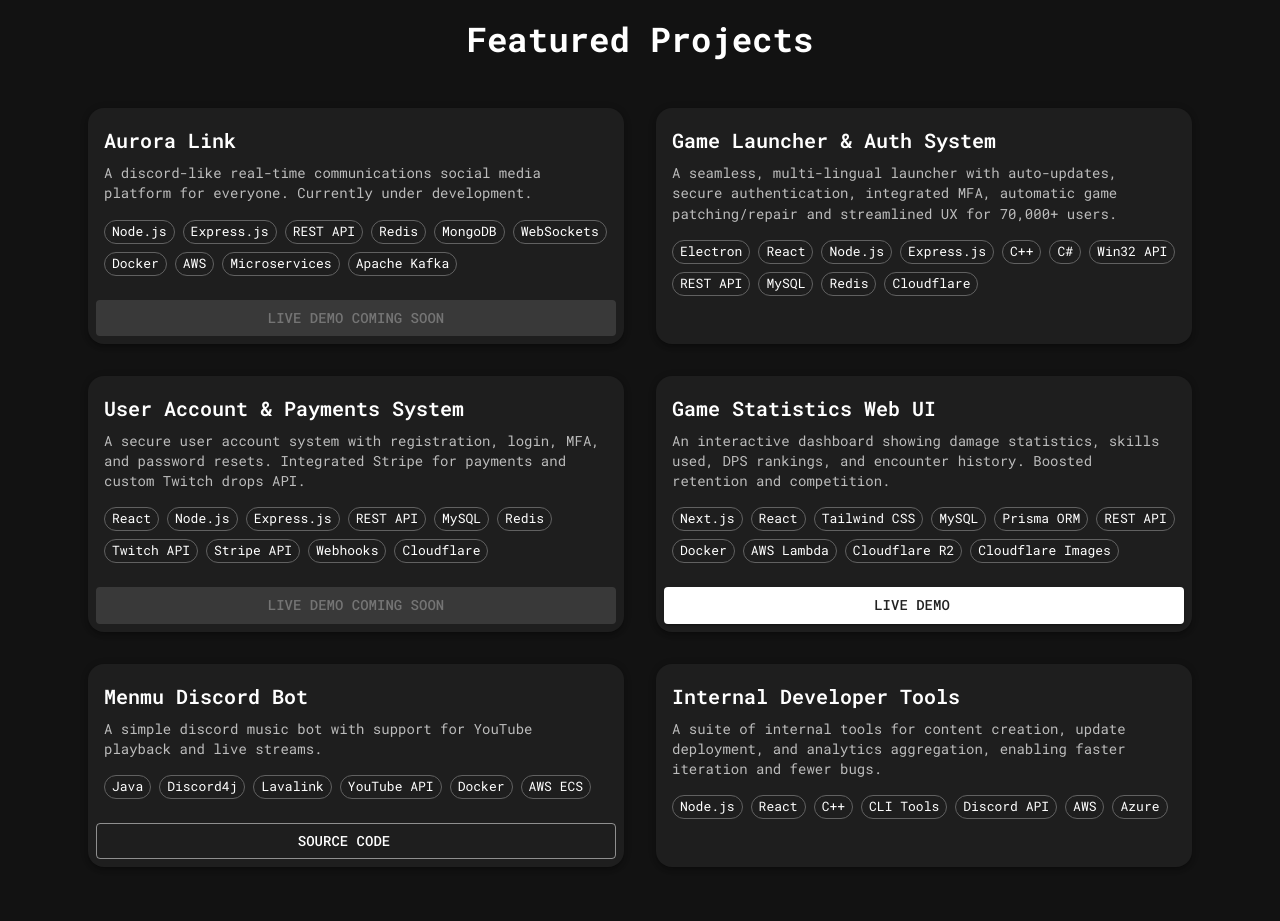
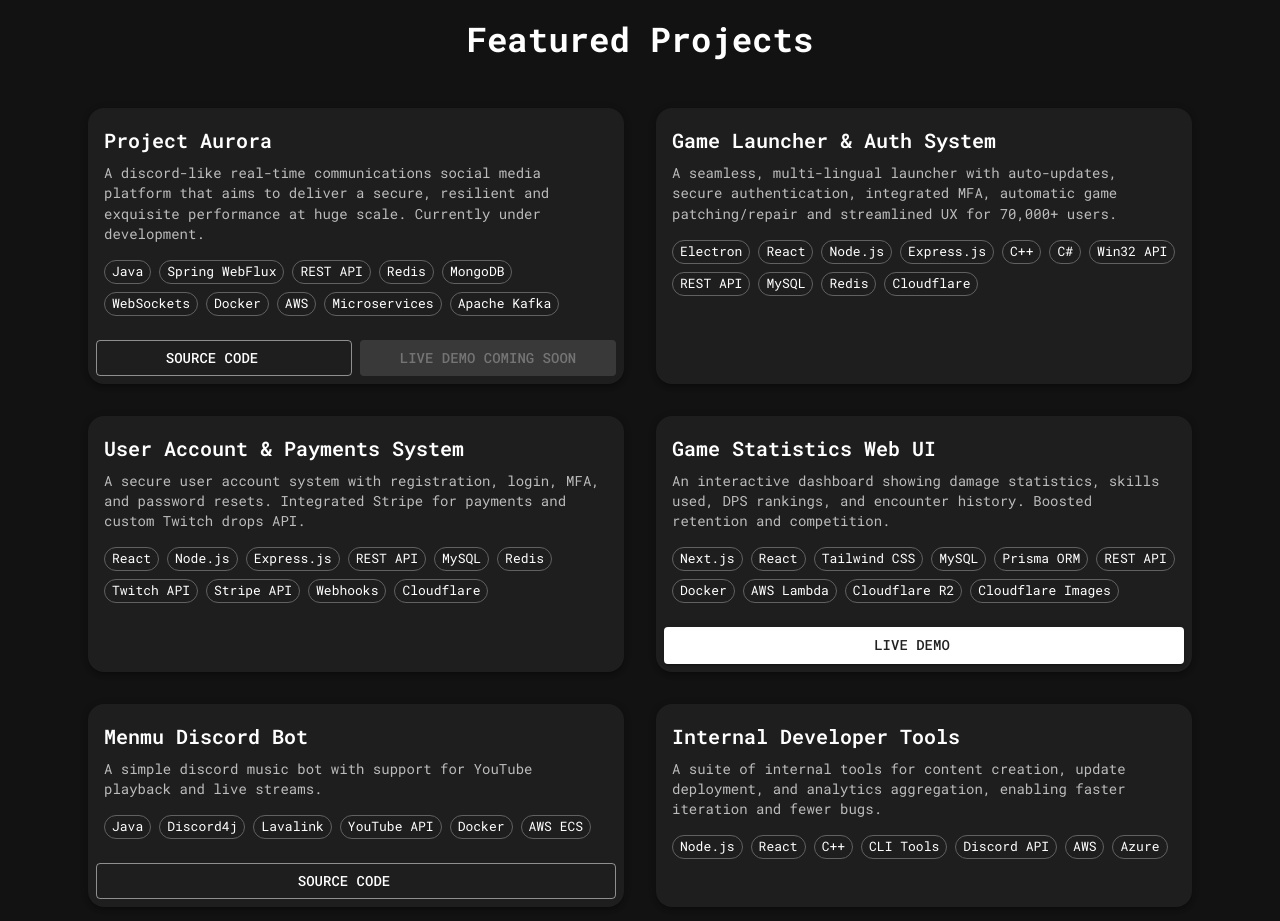
Before and after one commit to menmaa/menma-portfolio, a Next.js app: page / in a window 1280 px wide. Shown: the part 3300-4221 px from the top of the page. Built offline with nearby package versions, Linux system fonts and the light colour scheme; no server answers; some icons are missing; what @mui/material-nextjs would draw is missing.

Commit message:
Update Project Aurora entry

```diff
--- a/src/components/ProjectsSection.tsx
+++ b/src/components/ProjectsSection.tsx
@@ -25,11 +25,12 @@ type Project = {
 
 const projects: Project[] = [
   {
-    title: 'Aurora Link',
+    title: 'Project Aurora',
     description:
-      'A discord-like real-time communications social media platform for everyone. Currently under development.',
-    stack: ['Node.js', 'Express.js', 'REST API', 'Redis', 'MongoDB', 'WebSockets', 'Docker', 'AWS', 'Microservices', 'Apache Kafka'],
-    demoUrl: null
+      'A discord-like real-time communications social media platform that aims to deliver a secure, resilient and exquisite performance at huge scale. Currently under development.',
+    stack: ['Java', 'Spring WebFlux', 'REST API', 'Redis', 'MongoDB', 'WebSockets', 'Docker', 'AWS', 'Microservices', 'Apache Kafka'],
+    demoUrl: null,
+    sourceUrl: 'https://github.com/menmaa/aurora'
   },
   {
     title: 'Game Launcher & Auth System',
@@ -42,7 +43,6 @@ const projects: Project[] = [
     description:
       'A secure user account system with registration, login, MFA, and password resets. Integrated Stripe for payments and custom Twitch drops API.',
     stack: ['React', 'Node.js', 'Express.js', 'REST API', 'MySQL', 'Redis', 'Twitch API', 'Stripe API', 'Webhooks', 'Cloudflare'],
-    demoUrl: null
   },
   {
     title: 'Game Statistics Web UI',
```
